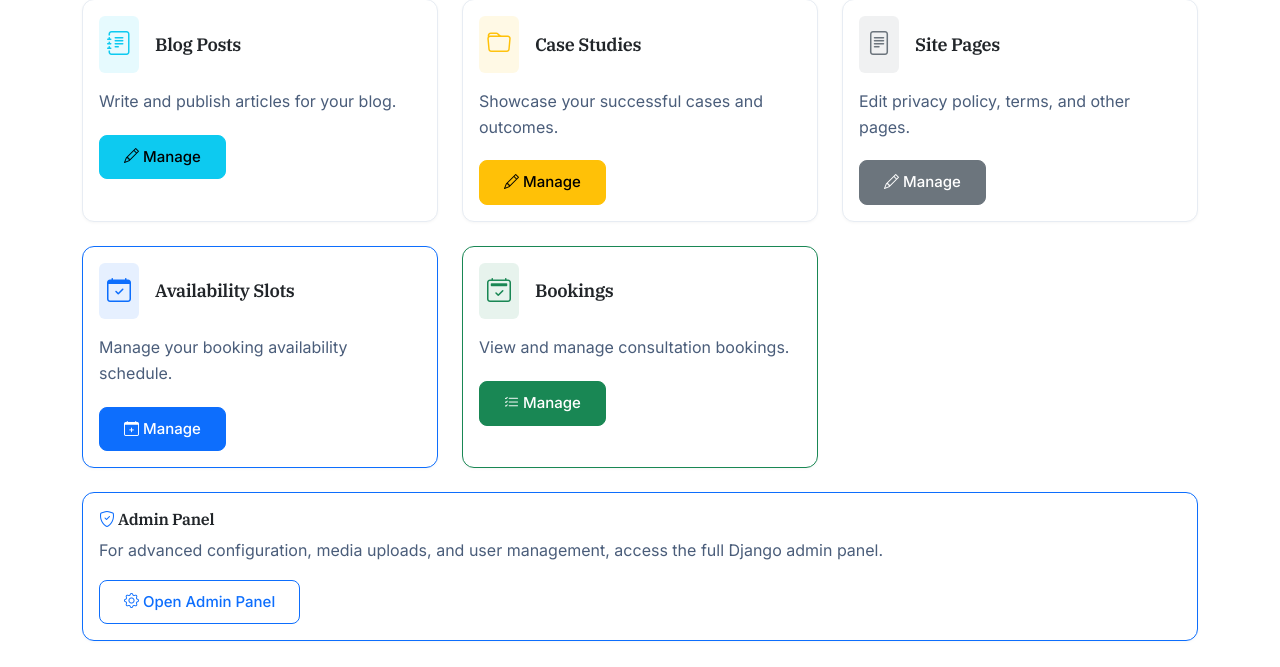
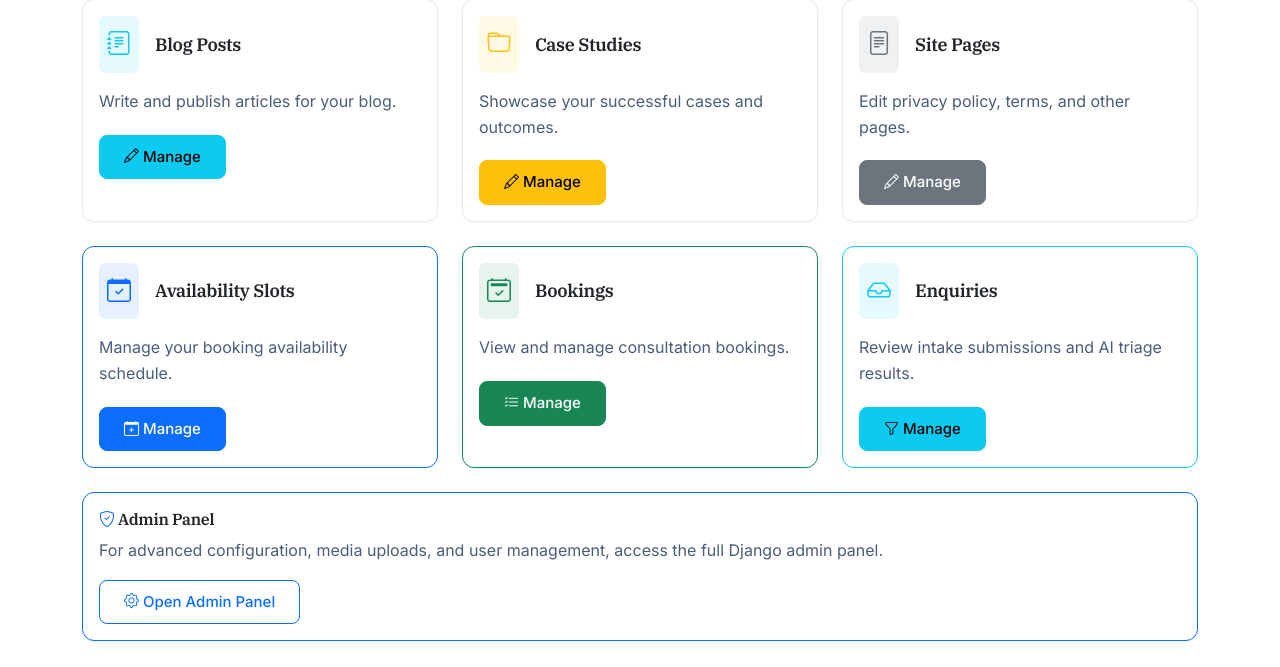
Before and after one commit to danieldeez/david-nugent-site, a Django app: page /owner/ in a window 1280 px wide. Shown: the part 634-1301 px from the top of the page. Run offline with Django 5.2, Linux system fonts and the light colour scheme; the visitor is signed in with stand-in values (Sample User, id 1).

Commit message:
Fix 3 issues: dashboard enquiries card, calendar feed filter, booking success 500
- owner_dashboard.html: add Enquiries card linking to /owner/intake/
- views.py calendar_feed: filter by is_paid=True, add intake to select_related,
  fix description \n joiner (was double-escaped, now uses real newline)
- views.py book_success: pass has_revolut_qr flag (checks file existence)
- booking_success.html: move {% load static %} to top, wrap QR img in
  {% if has_revolut_qr %} to prevent ValueError from missing static file

Co-Authored-By: Claude Sonnet 4.6 <noreply@anthropic.com>

```diff
--- a/Templates/SitePages/owner_dashboard.html
+++ b/Templates/SitePages/owner_dashboard.html
@@ -172,6 +172,24 @@
           </div>
         </div>
       </div>
+
+      <!-- Enquiries (Intake Sessions) -->
+      <div class="col-md-6 col-lg-4">
+        <div class="card h-100 border-info">
+          <div class="card-body">
+            <div class="d-flex align-items-center mb-3">
+              <div class="bg-info bg-opacity-10 rounded p-2 me-3">
+                <i class="bi bi-inbox text-info" style="font-size: 1.5rem;"></i>
+              </div>
+              <h5 class="card-title mb-0">Enquiries</h5>
+            </div>
+            <p class="card-text text-ink-600">Review intake submissions and AI triage results.</p>
+            <a href="{% url 'owner_intake_list' %}" class="btn btn-sm btn-info">
+              <i class="bi bi-funnel"></i> Manage
+            </a>
+          </div>
+        </div>
+      </div>
     </div>
 
     <div class="card mt-4 border-primary">
--- a/pages/views.py
+++ b/pages/views.py
@@ -816,9 +816,10 @@ def book_submit(request, pk):
 def book_success(request, booking_id):
     """Shows booking success page with QR code"""
     booking = get_object_or_404(BookingSubmission, pk=booking_id)
-
+    qr_path = settings.BASE_DIR / "static" / "img" / "revolut-qr.png"
     return render(request, "SitePages/booking_success.html", {
         "booking": booking,
+        "has_revolut_qr": qr_path.exists(),
     })
 
 # Owner Booking Management
@@ -897,8 +898,9 @@ def calendar_feed(request, secret_key):
     # Query all bookings (we'll filter by datetime in Python for precision)
     # Get bookings from today onwards, then filter by exact datetime
     today = now.date()
-    bookings = BookingSubmission.objects.select_related('slot').filter(
-        slot__date__gte=today
+    bookings = BookingSubmission.objects.select_related('slot', 'intake').filter(
+        slot__date__gte=today,
+        is_paid=True,
     ).order_by('slot__date', 'slot__start_time')
 
     # Generate ICS content
@@ -955,9 +957,11 @@ def calendar_feed(request, secret_key):
         # Only include booking ID and a note to check CRM
         description_parts = []
         description_parts.append(f"Booking ID: {booking.id}")
+        if booking.intake:
+            description_parts.append(f"Intake Ref: {booking.intake.uuid}")
         description_parts.append("See CRM for details.")
 
-        description = ics_escape("\\n".join(description_parts))
+        description = ics_escape("\n".join(description_parts))
 
         # Generate unique ID for this event
         uid = f"booking-{booking.id}@{domain}"
```
Also changed, not shown: Templates/SitePages/booking_success.html (+10 -4 lines).
